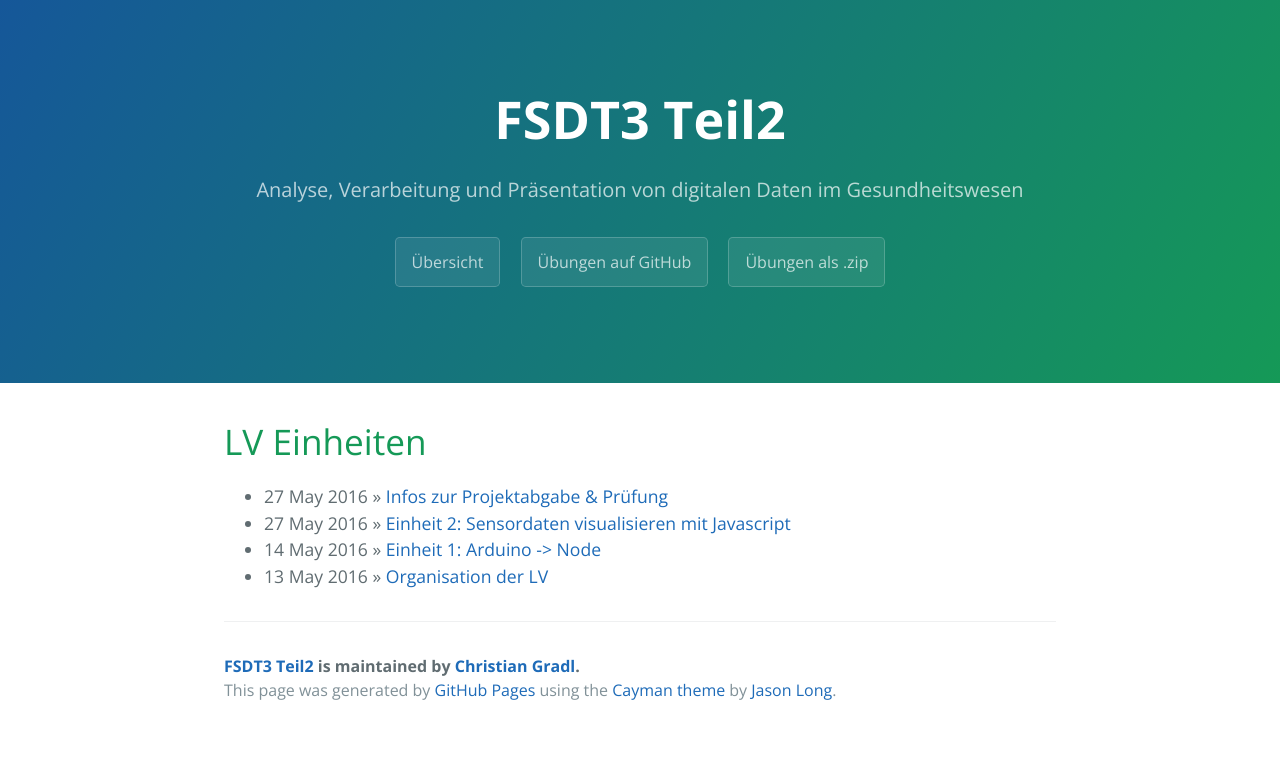
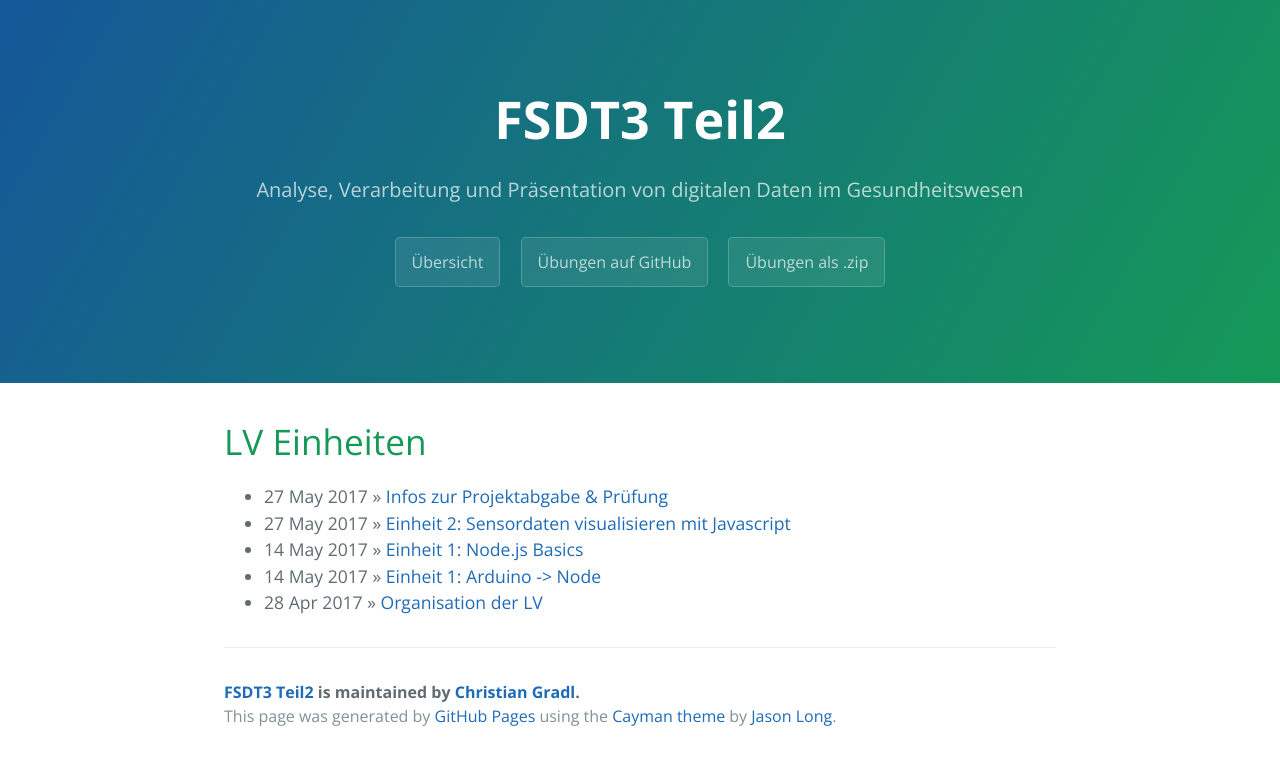
Before and after one commit to chrisgradl/FSDT3, a Jekyll site: the page built from index.html, in a window 1280 px wide. Shown: the top 765 px of the page. Built offline with Jekyll 4.4.1, drawn with Linux system fonts in a browser that asks for light colours; the list of posts is cut into pages by our own code.

Commit message:
changed blog entries dates

```diff
--- a/_posts/2016-05-14-einheit1.markdown
+++ b/_posts/2016-05-14-einheit3.markdown
@@ -1,7 +1,7 @@
 ---
 layout: default
 title:  "Einheit 1: Arduino -> Node"
-date:   2016-05-14 08:00:00
+date:   2017-05-14 08:00:00
 categories: main
 ---
 
--- a/_posts/2016-05-28-einheit2.markdown
+++ b/_posts/2016-05-28-einheit4.markdown
@@ -1,7 +1,7 @@
 ---
 layout: default
 title:  "Einheit 2: Sensordaten visualisieren mit Javascript"
-date:   2016-05-27 17:50:00
+date:   2017-05-27 17:50:00
 categories: main
 ---
 
--- a/_posts/2016-05-28-projektabgabe.markdown
+++ b/_posts/2016-05-28-projektabgabe.markdown
@@ -1,7 +1,7 @@
 ---
 layout: default
 title:  "Infos zur Projektabgabe & Prüfung"
-date:   2016-05-27 17:50:00
+date:   2017-05-27 17:50:00
 categories: main
 ---
 
--- a/_posts/2016-05-13-organisation.markdown
+++ b/_posts/2017-04-28-organisation.markdown
@@ -1,7 +1,7 @@
 ---
 layout: default
 title:  "Organisation der LV"
-date:   2016-05-13 17:50:00
+date:   2017-04-28 17:50:00
 categories: main
 ---
 
```
Also changed, not shown: other parts of _posts/2017-04-28-organisation.markdown (+1 -1 lines), _posts/2017-05-22-einheit1.markdown (added, +8 -0 lines).
